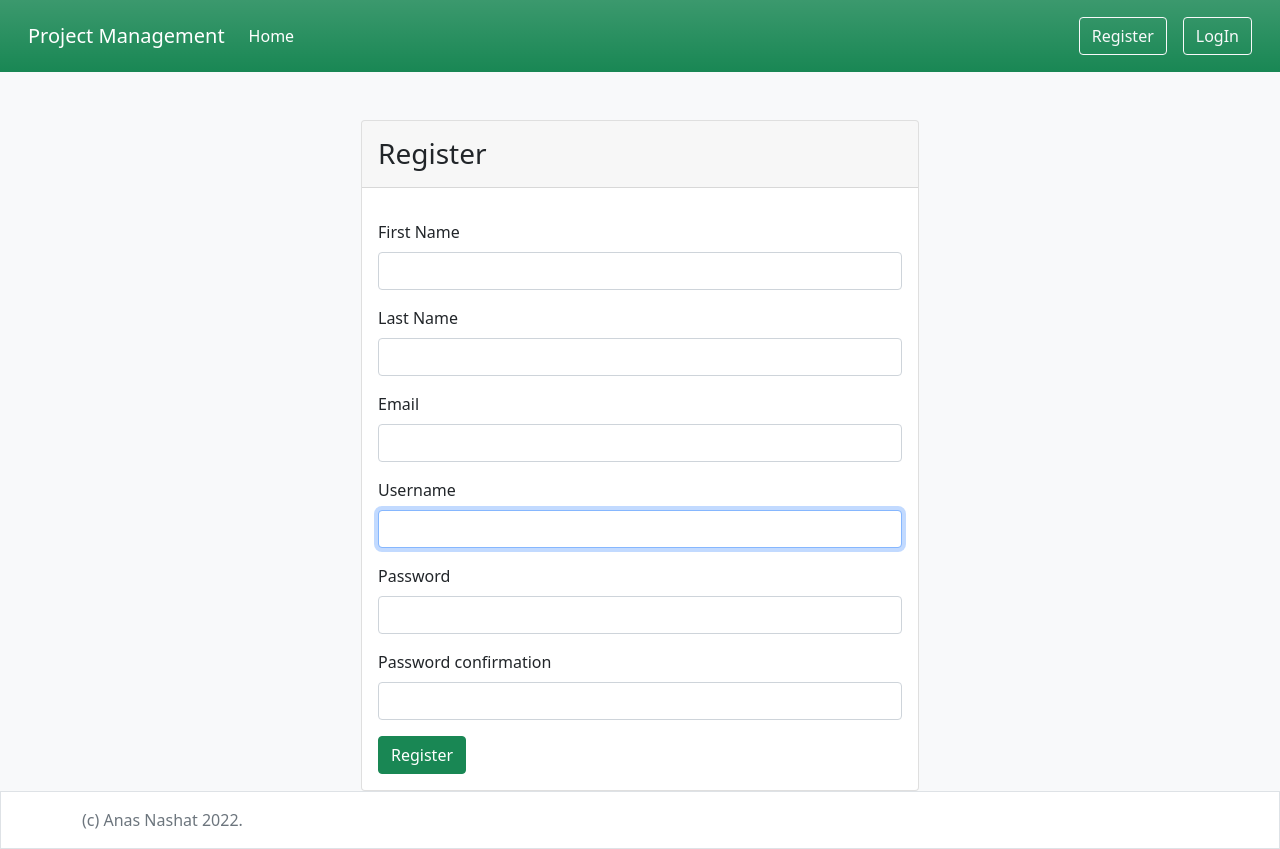
After one commit to anasnashat/Django_pm, a Django app: page /accounts/register/ in a window 1280 px wide. The commit adds this page. Run offline with Django 4.2, Linux system fonts and the light colour scheme; some libraries are stand-ins or nearby versions.

Commit message:
Add register & profile

```diff
--- a/accounts/forms.py
+++ b/accounts/forms.py
@@ -1,6 +1,7 @@
-from django.contrib.auth.forms import AuthenticationForm
+from django.contrib.auth.forms import AuthenticationForm, UserCreationForm, UserChangeForm
 
 from django import forms
+from django.contrib.auth.models import User
 
 attrs = {"class": "form-control"}
 
@@ -19,3 +20,50 @@ class UserLoginForm(AuthenticationForm):
         label="Password",
         widget=forms.PasswordInput(attrs=attrs)
     )
+
+
+class UserRegisterForm(UserCreationForm):
+    first_name = forms.CharField(
+        label="First Name",
+        widget=forms.TextInput(attrs=attrs)
+    )
+    last_name = forms.CharField(
+        label="Last Name",
+        widget=forms.TextInput(attrs=attrs)
+    )
+    username = forms.CharField(
+        label="Username",
+        widget=forms.TextInput(attrs=attrs)
+    )
+    email = forms.CharField(
+        label="Email",
+        widget=forms.EmailInput(attrs=attrs)
+    )
+    password1 = forms.CharField(
+        label="Password",
+        strip=False,
+        widget=forms.PasswordInput(attrs=attrs)
+    )
+    password2 = forms.CharField(
+        label="Password confirmation",
+        strip=False,
+        widget=forms.PasswordInput(attrs=attrs)
+
+    )
+
+    class Meta(UserCreationForm.Meta):
+        fields = ('first_name', 'last_name', 'email', 'username')
+
+
+class ProfileForm(UserChangeForm):
+    password = None
+
+    class Meta:
+        model = User
+        fields = ['first_name', 'last_name', 'email', 'username']
+        widgets = {
+            'first_name': forms.TextInput(attrs=attrs),
+            'last_name': forms.TextInput(attrs=attrs),
+            'email': forms.EmailInput(attrs=attrs),
+            'username': forms.TextInput(attrs=attrs),
+        }
--- /dev/null
+++ b/accounts/templates/registration/register.html
@@ -0,0 +1,19 @@
+{% extends "base.html" %}
+{% load i18n %}
+{% block content %}
+<div class="container">
+	<div class="row justify-content-md-center">
+		<div class="card col-md-6 px-0">
+			<div class="card-header">
+				<h3 class="mb-0 py-2">{% trans "Register" %}</h3>
+			</div>
+			<div class="card-body">
+				<form method="post">
+					{% csrf_token %}
+                    {% include "common/forms.html" with form=form  %}
+                    <button class="btn btn-success btn-block"> {% translate "Register" %}</button>
+				</form>
+		</div>
+	</div>
+</div>
+{% endblock %}
--- a/accounts/urls.py
+++ b/accounts/urls.py
@@ -1,7 +1,11 @@
 from django.urls import include, path
 from django.contrib.auth.views import LoginView
 from . import forms
+from . import views
+
 urlpatterns = [
-    path('login/', LoginView.as_view(authentication_form = forms.UserLoginForm), name ='login' ),
+    path('login/', LoginView.as_view(authentication_form=forms.UserLoginForm), name='login'),
+    path('register/', views.RegisterView.as_view(), name='register'),
+    path('profile/', views.get_profile, name='profile'),
     path('', include('django.contrib.auth.urls'))
 ]
--- a/accounts/views.py
+++ b/accounts/views.py
@@ -1,3 +1,32 @@
-from django.shortcuts import render
+from django.contrib.auth import login
+from django.shortcuts import render, redirect
+# Create your views here.
+from django.urls import reverse_lazy
+from django.views.generic import CreateView
+from django.contrib.auth.decorators import login_required
 
-# Create your views here.
+from accounts.forms import UserRegisterForm, ProfileForm
+
+
+class RegisterView(CreateView):
+    form_class = UserRegisterForm
+    template_name = "registration/register.html"
+
+    # success_url = reverse_lazy("login")
+    def get_success_url(self):
+        login(self.request, self.object)
+        return reverse_lazy('projects_list')
+
+
+@login_required
+def get_profile(request):
+    if request.method == "POST":
+        form = ProfileForm(request.POST, instance=request.user)
+        if form.is_valid():
+            form.save()
+            return redirect('profile')
+    else:
+        form = ProfileForm(instance=request.user)
+        return render(request, 'registration/profile.html', {
+            "form": form
+        })
--- a/projects/templates/partials/navbar.html
+++ b/projects/templates/partials/navbar.html
@@ -21,7 +21,7 @@
                           {{ user.username }}
                       </a>
                       <ul class="dropdown-menu" aria-labelledby="navbarDropdown">
-                        <li><a class="dropdown-item" href="#">{% trans 'Profile' %}</a></li>
+                        <li><a class="dropdown-item" href="{% url 'profile' %}">{% trans 'Profile' %}</a></li>
                         <li><hr class="dropdown-divider"></li>
                         <li><a class="dropdown-item" href="{% url 'logout' %}">{% trans 'Logout' %}</a></li>
                       </ul>
@@ -40,6 +40,7 @@
               </div>
             </form>
         {% else %}
+            <a class="btn btn-outline-light me-3" href="{% url 'register' %}"> Register</a>
             <a class="btn btn-outline-light" href="{% url 'login' %}"> LogIn</a>
         {% endif %}
 
```
Also changed, not shown: accounts/templates/registration/profile.html (added, +19 -0 lines).
